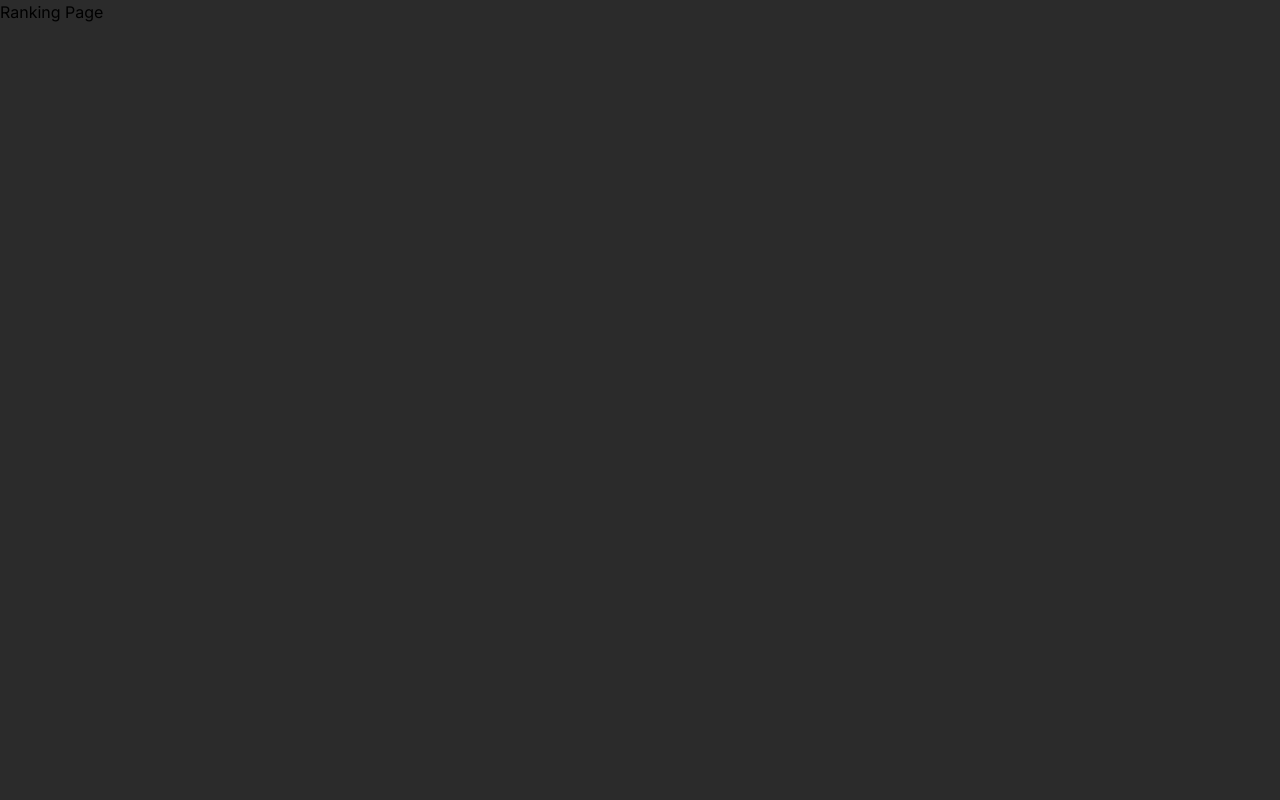
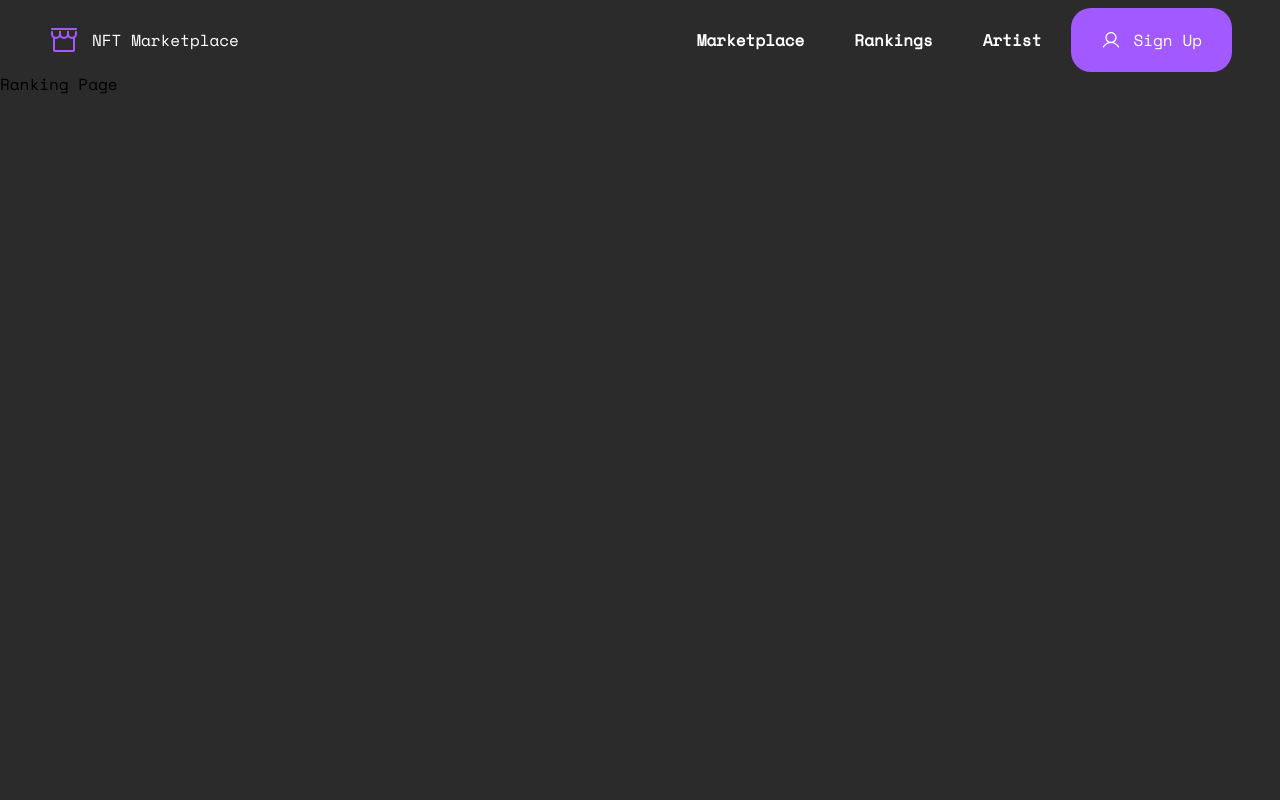
Before and after one commit to sethusz/NFT-Marketplace, a Next.js app: page /ranking in a window 1280 px wide. Shown: the top 800 px of the page. Built offline with nearby package versions, Linux system fonts and the light colour scheme.

Commit message:
changed layout

```diff
--- a/src/app/(routes)/home/page.tsx
+++ b/src/app/(routes)/home/page.tsx
@@ -1,17 +1,17 @@
-import Layout from '@/components/PageLayout';
 
 
 export default function HomePage() {
 	return (
-		<Layout title='Market'>
-			{/* <TheHeader />
-			<main className='flex flex-1 h-[100vh]'></main> */}
+		<div className="">HomePage</div>
+// 		<Layout title='Market'>
+// 			{/* <TheHeader />
+// 			<main className='flex flex-1 h-[100vh]'></main> */}
 
-{/* {Array(25).fill('').map((el) => (
-	<div className="">asdasd</div>
-))} */}
-{/*
-			<TheFooter /> */}
-		</Layout>
+// {/* {Array(25).fill('').map((el) => (
+// 	<div className="">asdasd</div>
+// ))} */}
+// {/*
+// 			<TheFooter /> */}
+// 		</Layout>
 	);
 }
--- a/src/app/(routes)/marketplace/page.tsx
+++ b/src/app/(routes)/marketplace/page.tsx
@@ -1,5 +1,10 @@
-import Layout from "@/components/PageLayout";
+import { Metadata } from 'next';
+
+export const metadata: Metadata = {
+	title: 'MarketPlace',
+	description: 'Generated by create next app',
+};
 
 export default function MarketPlacePage() {
-    return <Layout title="Marketplace" description="pretty good">NFT Page</Layout>
-  }
+	return <div className=''>Marketplace</div>;
+}
--- a/src/app/layout.tsx
+++ b/src/app/layout.tsx
@@ -1,22 +1,25 @@
-import type { Metadata } from 'next'
-import { Inter } from 'next/font/google'
-import './globals.css'
+import type { Metadata } from 'next';
+import { Space_Mono } from 'next/font/google';
+import './globals.css';
+import TheFooter from '@/components/theFooter/TheFooter';
+import TheHeader from '@/components/theHeader/TheHeader';
 
-const inter = Inter({ subsets: ['latin'] })
+const spaceMono = Space_Mono({ weight: ['400'], subsets: ['latin'] });
 
 export const metadata: Metadata = {
-  title: 'Create Next App',
-  description: 'Generated by create next app',
+	title: 'Create Next App',
+	description: 'Generated by create next app',
+};
+
+
+export default function RootLayout({ children }: { children: React.ReactNode }) {
+	return (
+		<html lang='en'>
+			<body className={spaceMono.className}>
+				<TheHeader />
+				<main className='flex flex-1 h-[100vh]'>{children}</main>
+				<TheFooter />
+			</body>
+		</html>
+	);
 }
-
-export default function RootLayout({
-  children,
-}: {
-  children: React.ReactNode
-}) {
-  return (
-    <html lang="en">
-      <body className={inter.className}>{children}</body>
-    </html>
-  )
-}
--- a/src/app/page.tsx
+++ b/src/app/page.tsx
@@ -1,11 +1,9 @@
 import  HomePage from "./(routes)/home/page";
-import {Space_Mono} from 'next/font/google'
 
-const spaceMono = Space_Mono({weight: ['400'], subsets: ['latin']})
 
 export default function MainPage() {
 	return (
-		<div className={spaceMono.className}>
+		<div>
 			<HomePage />
 		</div>
 	);
--- /dev/null
+++ b/src/components/seo/Meta.tsx
@@ -0,0 +1,39 @@
+import Head from 'next/head';
+
+const getTitle = (title: string) => `NFT | ${title}`;
+
+type Props = {
+	title: string;
+	description?: string;
+};
+
+const Meta = ({ title, description }: Props) => {
+	return (
+		<Head>
+			<title>{getTitle(title)}</title>
+			{description ? (
+				<>
+					<meta
+						name='description'
+						content={description}
+					/>
+					<meta
+						name='og:title'
+						content={getTitle(title)}
+					/>
+					<meta
+						name='og:description'
+						content={description}
+					/>
+				</>
+			) : (
+				<meta
+					name='robots'
+					content='noindex, nofollow'
+				/>
+			)}
+		</Head>
+	);
+};
+
+export default Meta;
```
